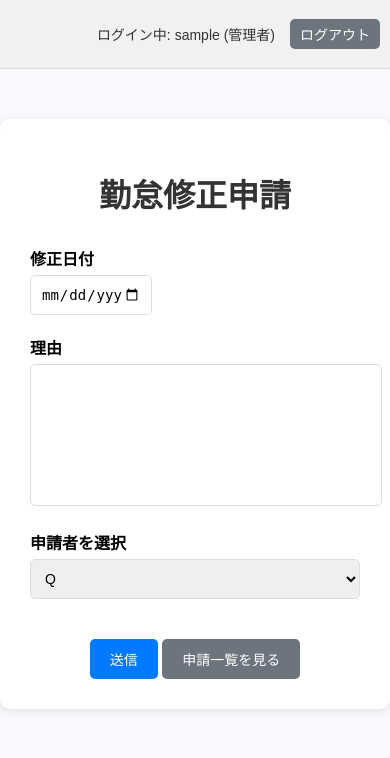
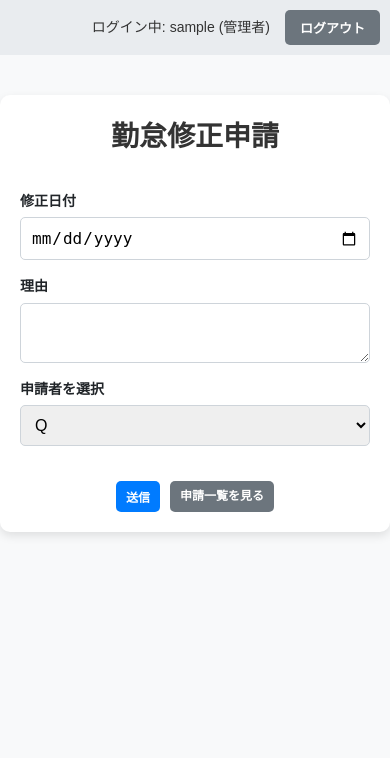
Before and after one commit to JoJohnnn/-, a Flask app: page / in a window 390 px wide. Shown: the top 758 px of the page. Run offline with Flask 3, Linux system fonts and the light colour scheme; the visitor is signed in with stand-in values (Sample User, id 1).

Commit message:
1/24update3

```diff
--- a/static/styles.css
+++ b/static/styles.css
@@ -1,98 +1,118 @@
-/* 全体設定 */
+/* === 全体のリセットと基本設定 === */
+* {
+    margin: 0;
+    padding: 0;
+    box-sizing: border-box;
+}
+
 body {
     font-family: 'Arial', sans-serif;
-    background-color: #f7f9fc;
+    background-color: #f8f9fa;
+    color: #212529;
     margin: 0;
     padding: 0;
+    line-height: 1.6;
 }
 
+/* === コンテナ設定 === */
 .container {
     max-width: 1200px;
-    margin: 50px auto;
+    margin: 40px auto;
     background: #ffffff;
     padding: 30px;
     border-radius: 10px;
-    box-shadow: 0 2px 10px rgba(0, 0, 0, 0.1);
+    box-shadow: 0 4px 10px rgba(0, 0, 0, 0.1);
 }
 
 h1 {
     text-align: center;
     margin-bottom: 30px;
-    color: #333;
+    color: #333333;
 }
 
-/* フォーム設定 */
+/* === フォーム設定 === */
 .form {
     display: flex;
     flex-direction: column;
+    gap: 15px;
 }
 
 .form-group {
-    margin-bottom: 20px;
+    display: flex;
+    flex-direction: column;
 }
 
 .form-group label {
     font-weight: bold;
     margin-bottom: 5px;
-    display: block;
 }
 
 .form-control {
     padding: 10px;
-    border: 1px solid #ddd;
+    font-size: 16px;
+    border: 1px solid #ced4da;
     border-radius: 5px;
-    font-size: 14px;
-    width: 100%;
+    outline: none;
 }
 
-.form-control.textarea {
-    resize: none;
-    height: 120px;
+.form-control:focus {
+    border-color: #80bdff;
+    box-shadow: 0 0 5px rgba(0, 123, 255, 0.25);
 }
 
-/* フラッシュメッセージ */
+/* === フラッシュメッセージ === */
 .alert {
     margin-bottom: 20px;
     padding: 15px;
-    border: 1px solid #f5c6cb;
+    border-radius: 5px;
+    font-size: 14px;
+}
+
+.alert-success {
+    background-color: #d4edda;
+    color: #155724;
+    border: 1px solid #c3e6cb;
+}
+
+.alert-error {
     background-color: #f8d7da;
     color: #721c24;
-    border-radius: 5px;
+    border: 1px solid #f5c6cb;
 }
 
-/* テーブル設定 */
+/* === テーブル設定 === */
 .table-container {
     overflow-x: auto;
+    margin-bottom: 20px;
 }
 
 table {
     width: 100%;
     border-collapse: collapse;
     margin-bottom: 20px;
-    box-shadow: 0 2px 10px rgba(0, 0, 0, 0.1);
-    border-radius: 10px;
+    background-color: #ffffff;
+    border: 1px solid #dee2e6;
+    border-radius: 5px;
     overflow: hidden;
 }
 
 table thead {
-    background-color: #4CAF50;
+    background-color: #007bff;
     color: white;
 }
 
 table th, table td {
     padding: 15px;
-    border-bottom: 1px solid #ddd;
     text-align: center;
-    vertical-align: middle;
-    font-size: 14px;
+    border-bottom: 1px solid #dee2e6;
 }
 
 table tbody tr:nth-child(even) {
-    background-color: #f9f9f9;
+    background-color: #f8f9fa;
 }
 
 table tbody tr:hover {
-    background-color: #f1f1f1;
+    background-color: #e9ecef;
 }
 
 .reason-cell {
@@ -100,11 +120,11 @@ table tbody tr:hover {
     word-wrap: break-word;
     word-break: break-word;
     max-width: 300px;
-    overflow: hidden;
 }
 
-/* ステータス */
+/* === ステータス表示 === */
 .status {
+    display: inline-block;
     font-weight: bold;
     padding: 5px 10px;
     border-radius: 5px;
@@ -120,16 +140,18 @@ table tbody tr:hover {
     color: #721c24;
 }
 
-/* ボタン */
+/* === ボタン設定 === */
 .btn {
-    padding: 10px 20px;
+    display: inline-block;
+    padding: 8px 15px;
+    font-size: 14px;
+    font-weight: bold;
     border: none;
     border-radius: 5px;
     cursor: pointer;
-    font-size: 14px;
+    text-decoration: none;
     text-align: center;
-    text-decoration: none;
-    display: inline-block;
+    transition: background-color 0.3s ease;
 }
 
 .btn-primary {
@@ -186,30 +208,25 @@ table tbody tr:hover {
     background-color: #e0a800;
 }
 
-/* ボタン配置 */
+/* === ボタンコンテナ設定 === */
 .button-container {
-    text-align: center;
-    margin-top: 20px;
+    display: flex;
+    justify-content: center; /* ボタン全体を中央に揃える */
+    gap: 10px; /* ボタン間に10pxの隙間を追加 */
+    margin-top: 20px; /* 上部マージンで少し下に配置 */
 }
 
-/* 修正日付の入力フィールドを短くする */
-.short-input {
-    width: 100px;
-    max-width: 100%;
+.button-container .btn {
+    flex: 0 0 auto;
 }
 
-
-
-
-
-/* ログアウトボタン */
+/* === ログアウトセクション === */
 .logout-container {
     display: flex;
     justify-content: flex-end;
     align-items: center;
     padding: 10px;
-    background-color: #f1f1f1;
-    border-bottom: 1px solid #ddd;
+    background-color: #e9ecef;
 }
 
 .logout-container p {
@@ -219,8 +236,9 @@ table tbody tr:hover {
 }
 
 .logout-form button {
-    font-size: 14px;
-    padding: 5px 10px;
+    font-size: 13px;
+    font-weight: bold;
+    padding: 8px 15px;
     border: none;
     border-radius: 5px;
     background-color: #6c757d;
@@ -232,18 +250,44 @@ table tbody tr:hover {
     background-color: #5a6268;
 }
 
-
-/* admin 専用フォームスタイル */
-.admin-only {
-    border: 1px solid #007bff;
-    background-color: #f0f8ff;
-    padding: 10px;
-    border-radius: 5px;
-    margin-top: 20px;
+/* === ログインボタン位置調整 === */
+.login-button-container {
+    margin-top: 40px; /* ログインボタンを下に配置 */
+    display: flex;
+    justify-content: center;
 }
 
-.admin-only select {
-    width: 100%;
-    padding: 10px;
-    margin-top: 10px;
+/* === レスポンシブ対応 === */
+@media screen and (max-width: 768px) {
+    body {
+        font-size: 14px; /* 全体の文字サイズを少し小さく */
+    }
+
+    .container {
+        padding: 20px;
+    }
+
+    table th, table td {
+        font-size: 12px; /* テーブルの文字サイズを小さく */
+        padding: 10px;
+    }
+
+    .btn {
+        font-size: 12px; /* ボタン文字を小さく */
+        padding: 6px 10px;
+    }
+
+    /* 編集と削除ボタンを横並びに */
+    .action-edit-delete {
+        display: flex;
+        justify-content: space-around;
+        gap: 10px;
+        align-items: center;
+    }
+
+    .btn-edit,
+    .btn-delete {
+        width: 48%; /* ボタンが横並びで均等な幅 */
+        padding: 5px;
+    }
 }
```
Also changed, not shown: templates/edit.html (+12 -14 lines), 1 other file.
